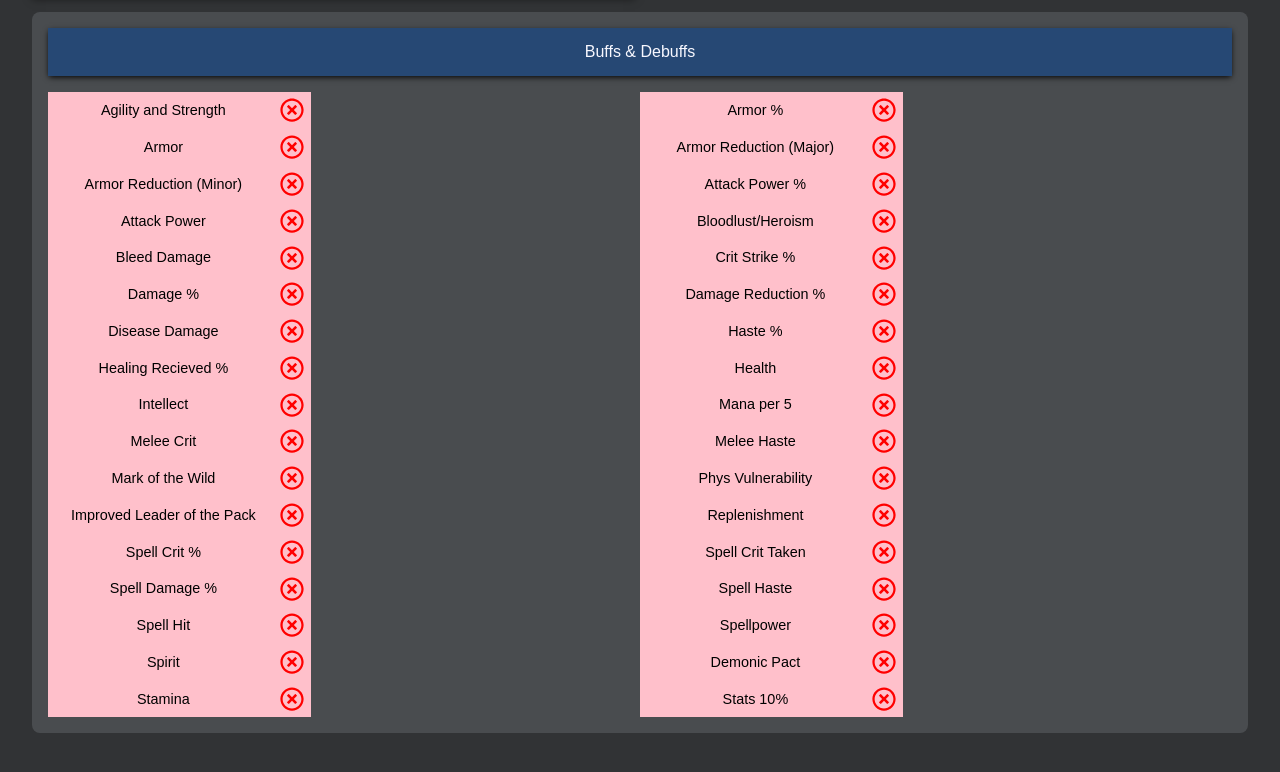
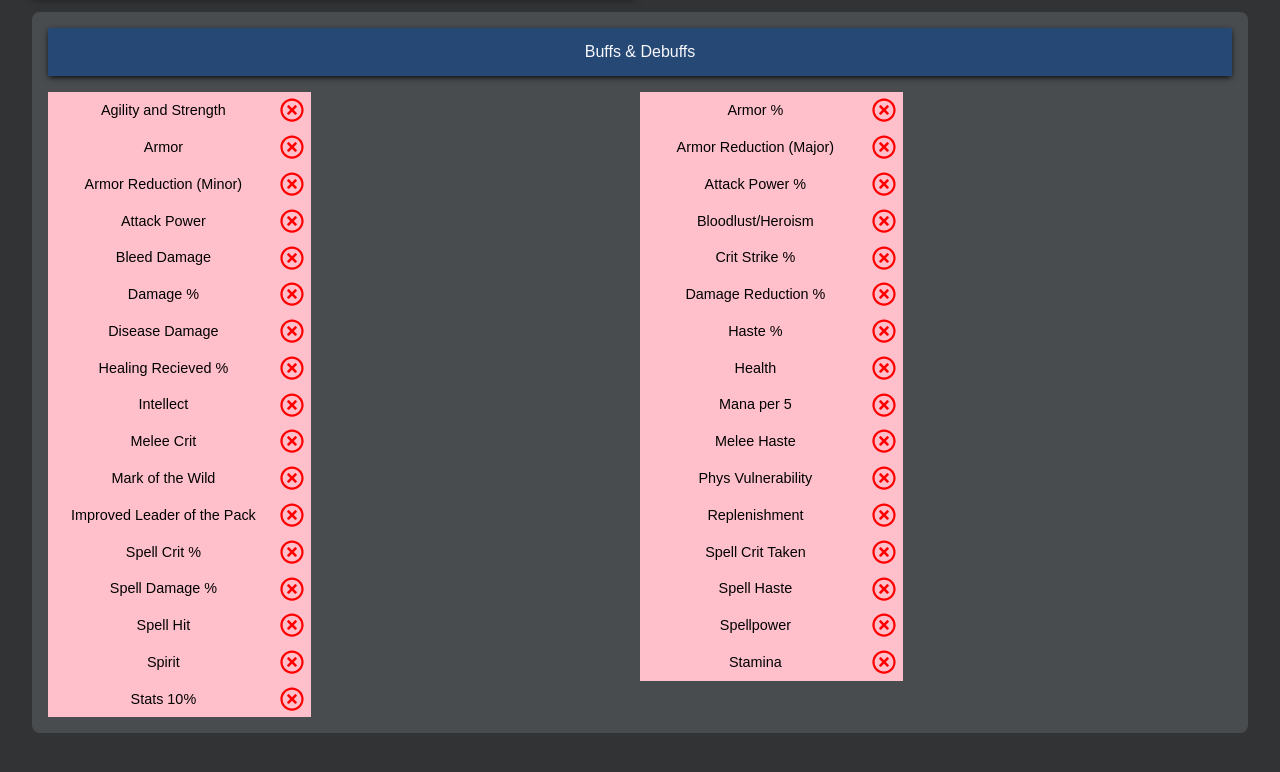
Before and after one commit to MarcusMohns/Codex-Online, a React (Create React App) app: page /raidassembler in a window 1280 px wide. Shown: the part 664-1436 px from the top of the page. Built offline with nearby package versions, Linux system fonts and the light colour scheme.

Commit message:
Moved Demonic Pact to spellpower, as it does not stack

```diff
--- a/src/BuffArray.js
+++ b/src/BuffArray.js
@@ -511,11 +511,13 @@ const BuffArray = [
 
   {
     name: "Spellpower",
-    source: ["Elemental Shaman", "Shamans"],
+    source: ["Elemental Shaman", "Shamans", "Demonology Warlocks"],
     image: require("./images/dk_unholy.png").default,
     text: (
       <div>
-        <div className="spell-names">Totem of Wrath, Flametongue Totem</div>
+        <div className="spell-names">
+          Totem of Wrath, Flametongue Totem, Demonic Pact
+        </div>
         <div>
           <span className="buff">Increases</span> Spell Power by x for all{" "}
           <span className="buff">party and raid members</span>.
@@ -527,6 +529,15 @@ const BuffArray = [
 
         <div>
           Flametongue Totem: <span className="buff-value">144</span>.
+        </div>
+        <div>
+          Demonic Pact: <span className="buff-value">10%</span> of Warlocks
+          Spell Damage.
+        </div>
+        <div className="fine-print">
+          When the Warlock acquires enough Spell Power Demonic Pact will
+          overshadow any other buff, note that the crit from Totem of Wrath
+          still applies, even if the spell power might not.{" "}
         </div>
       </div>
     ),
@@ -550,19 +561,6 @@ const BuffArray = [
         <div>
           Fel Intelligence: <span className="buff-value">64</span>.
         </div>
-      </div>
-    ),
-  },
-  {
-    name: "Demonic Pact",
-    source: ["Demonology Warlock"],
-    image: require("./images/dk_unholy.png").default,
-    text: (
-      <div>
-        <div className="spell-names">Demonic Pact</div>
-        Increases <span className="buff">all party and raid members</span> spell
-        power by <span className="buff-value">10%</span> of Warlocks Spell
-        Damage
       </div>
     ),
   },
--- a/src/SpecArray.js
+++ b/src/SpecArray.js
@@ -1274,7 +1274,7 @@ const SpecArray = [
     color: "purple",
     buffs: [
       {
-        category: "Demonic Pact",
+        category: "Spellpower",
         name: "Demonic Pact",
         image: require("./images/dk_unholy.png").default,
       },
```
